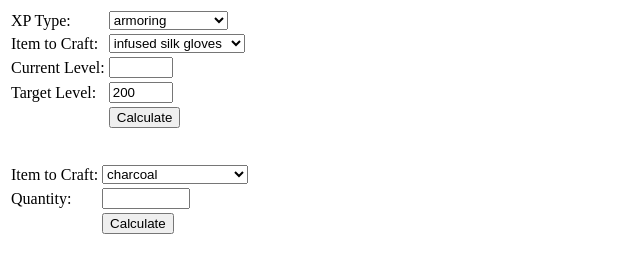
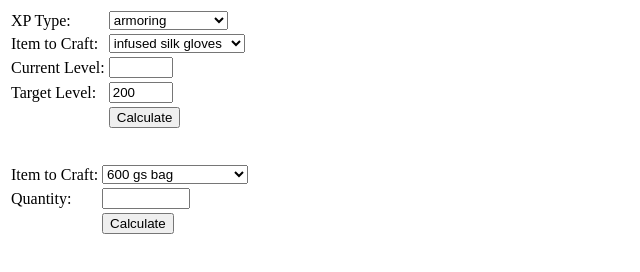
Before and after one commit to drenith/drenith.github.io, a plain HTML site: page index.html in a window 1280 px wide. Shown: the full height of the page, 0-640 px from the left. Drawn offline with Linux system fonts and the light colour scheme.

Commit message:
Update index.html
adding 600gs bag

```diff
--- a/index.html
+++ b/index.html
@@ -610,6 +610,23 @@ var materials = {
 		"smolderhide": 1,
 		"scarhide": 1,
 		"aged tannin": 1
+	},
+	"asmodeum ingot": {
+		"oric ingot": 5,
+		"cinnabar": 1,
+		"tolvium": 1,
+		"obsidian flux": 1
+	},
+	"phoenixweave": {
+		"infused silk": 5,
+		"scalecloth": 1,
+		"blisterweave": 1,
+		"wireweave": 1
+	},
+	"600 gs bag": {
+		"runic leather": 45,
+		"phoenixweave": 15,
+		"asmodeum ingot": 10
 	}
 }
 
```
